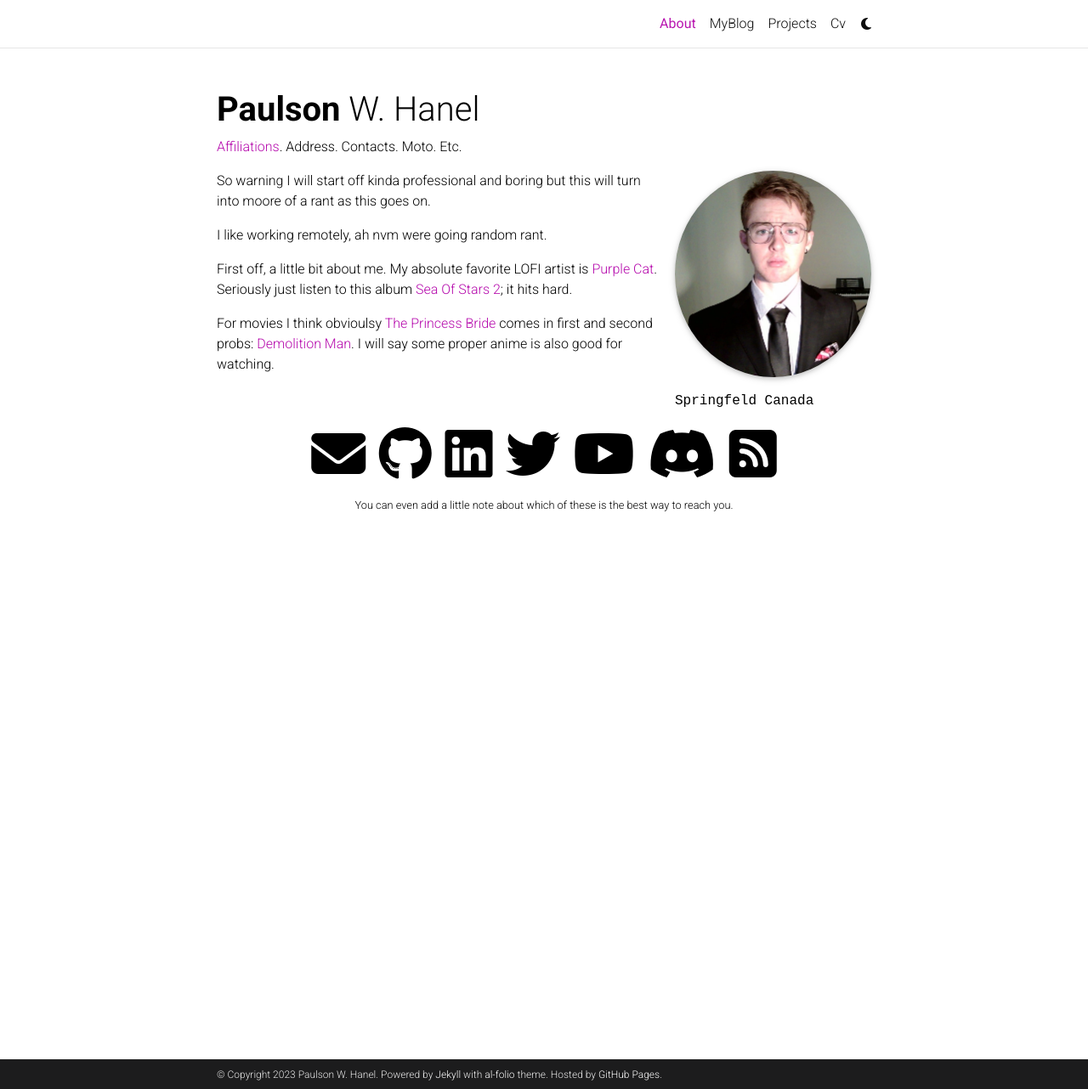
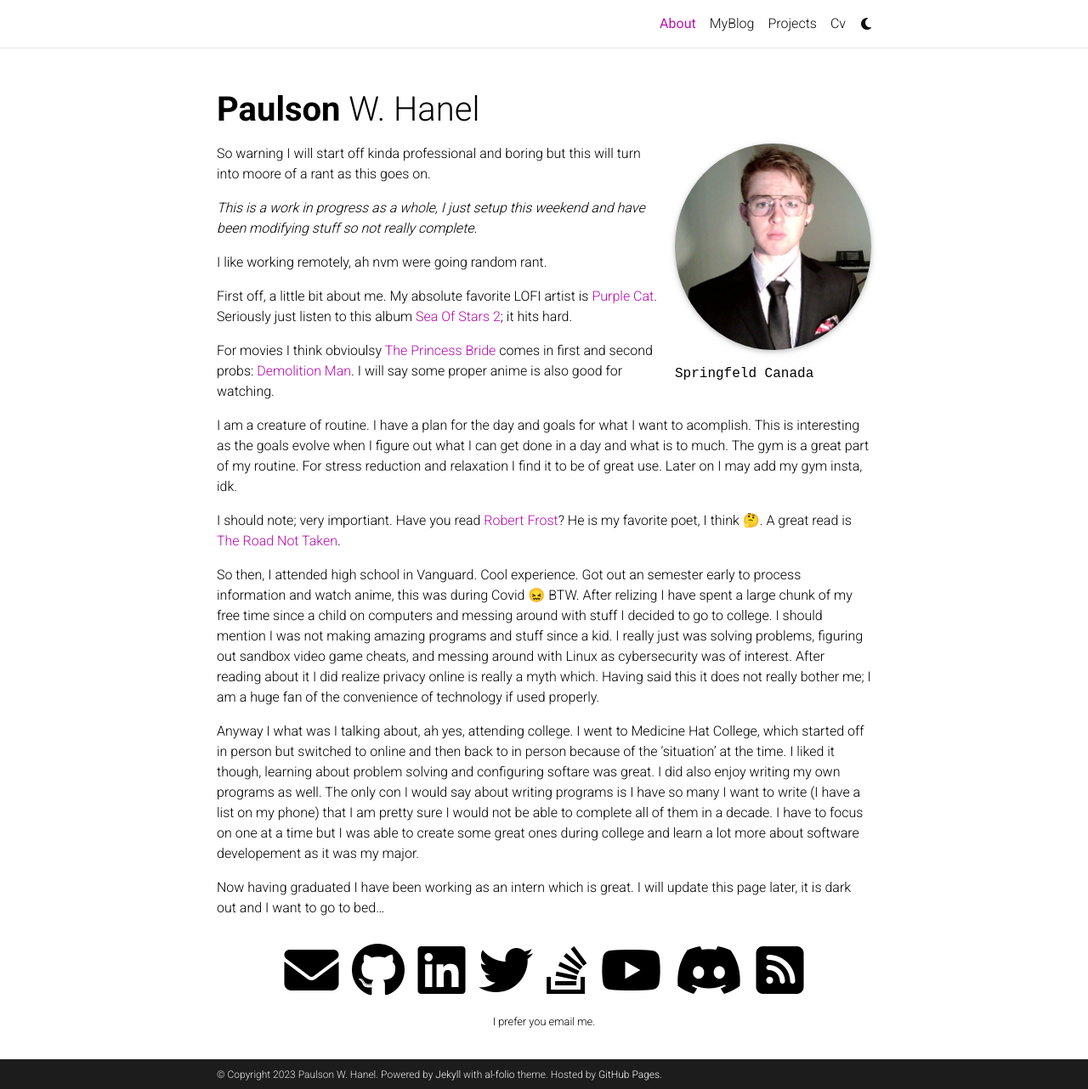
Before and after one commit to Flogging0140/fizzyvermin.github.io, a Jekyll site: the page built from _pages/about.md, in a window 1280 px wide and 1282 px high. Shown: the whole window at 85% size. Built offline with Jekyll 4.4.1, drawn with Linux system fonts in a browser that asks for light colours; comment, search, counter and statistics services are not loaded; a style sheet for code colours, icons or effects is not loaded.

Commit message:
edited config, edited about page

```diff
--- a/_config.yml
+++ b/_config.yml
@@ -15,7 +15,7 @@
 keywords: paulson hanel, paulson, fizzyvermin, C# blog, jekyll, portfolio-website  # add your own keywords or leave empty
 
 lang: en # the language of your site (for example: en, fr, cn, ru, etc.)
-icon: 👽☠  # the emoji used as the favicon (alternatively, provide image name in /assets/img/)
+icon: ☠ #👽  # the emoji used as the favicon (alternatively, provide image name in /assets/img/)
 
 url: https://fizzyvermin.github.io # the base hostname & protocol for your site
 baseurl: #/Flogging0140/ # the subpath of your site, e.g. /blog/
@@ -89,7 +89,7 @@
 wikidata_id: # your wikidata id
 wikipedia_id: # your wikipedia id (Case sensitive)
 dblp_url: # your DBLP profile url
-stackoverflow_id: # your stackoverflow id
+stackoverflow_id: 21888622 # your stackoverflow id
 kaggle_id: # your kaggle id
 lastfm_id: # your lastfm id
 spotify_id: # your spotify id
@@ -103,7 +103,7 @@
 wechat_qr: # filename of your wechat qr-code saved as an image (e.g., wechat-qr.png if saved to assets/img/wechat-qr.png)
 
 contact_note: >
-  You can even add a little note about which of these is the best way to reach you.
+  I prefer you email me.
 
 # -----------------------------------------------------------------------------
 # Analytics and search engine verification
--- a/_pages/about.md
+++ b/_pages/about.md
@@ -2,7 +2,7 @@
 layout: about
 title: about
 permalink: /
-subtitle: <a href='#'>Affiliations</a>. Address. Contacts. Moto. Etc.
+subtitle:
 
 profile:
   align: right
@@ -19,10 +19,29 @@
 
 So warning I will start off kinda professional and boring but this will turn into moore of a rant as this goes on.
 
+<i>
+  This is a work in progress as a whole, I just setup this weekend and have been modifying stuff so not really complete.
+</i>
+
 I like working remotely, ah nvm were going random rant.
 
 First off, a little bit about me. My absolute favorite LOFI artist is <a href="https://open.spotify.com/artist/73aKnLT4O8G2pBEfdlQzrE?si=xYgIXkTSQGGEYd6KbhMFCg" target="_blank">Purple Cat</a>. Seriously just listen to this album <a href="https://open.spotify.com/album/7A5vVrxjCelpOMceajwqJ2?si=wkWQab_STDGcSuieH21xUg" target="_blank">Sea Of Stars 2</a>; it hits hard.
 
+For movies I think obvioulsy <a href="https://www.imdb.com/title/tt0093779/?ref_=ext_shr_lnk" target="_blank">The Princess Bride</a> comes in first and second probs: <a href="https://www.imdb.com/title/tt0106697/" target="_blank">Demolition Man</a>. I will say some proper anime is also good for watching.
+
+I am a creature of routine. I have a plan for the day and goals for what I want to acomplish. This is interesting as the goals evolve when I figure out what I can get done in a day and what is to much. The gym is a great part of my routine. For stress reduction and relaxation I find it to be of great use. Later on I may add my gym insta, idk.
+
+I should note; very importiant. Have you read <a href="https://www.poetryfoundation.org/poets/robert-frost" target="_blank">Robert Frost</a>? He is my favorite poet, I think 🤔. A great read is <a href="https://www.poetryfoundation.org/poems/44272/the-road-not-taken" target="_blank">The Road Not Taken</a>.
+
+So then, I attended high school in Vanguard. Cool experience. Got out an semester early to process information and watch anime, this was during Covid 😖 BTW. After relizing I have spent a large chunk of my free time since a child on computers and messing around with stuff I decided to go to college. I should mention I was not making amazing programs and stuff since a kid. I really just was solving problems, figuring out sandbox video game cheats, and messing around with Linux as cybersecurity was of interest. After reading about it I did realize privacy online is really a myth which. Having said this it does not really bother me; I am a huge fan of the convenience of technology if used properly.
+
+Anyway I what was I talking about, ah yes, attending college. I went to Medicine Hat College, which started off in person but switched to online and then back to in person because of the 'situation' at the time. I liked it though, learning about problem solving and configuring softare was great. I did also enjoy writing my own programs as well. The only con I would say about writing programs is I have so many I want to write (I have a list on my phone) that I am pretty sure I would not be able to complete all of them in a decade. I have to focus on one at a time but I was able to create some great ones during college and learn a lot more about software developement as it was my major.
+
+Now having graduated I have been working as an intern which is great.
+I will update this page later, it is dark out and I want to go to bed...
 
 
-For movies I think obvioulsy <a href="https://www.imdb.com/title/tt0093779/?ref_=ext_shr_lnk" target="_blank">The Princess Bride</a> comes in first and second probs: <a href="https://www.imdb.com/title/tt0106697/" target="_blank">Demolition Man</a>. I will say some proper anime is also good for watching.
+
+
+
+<a href="" target="_blank"></a>
```
